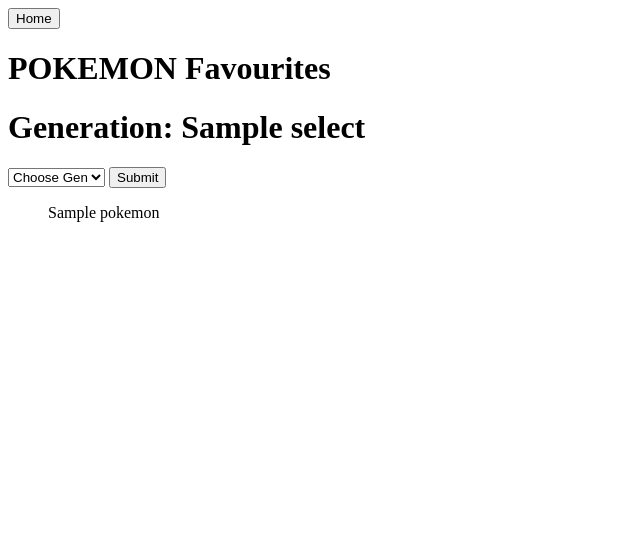
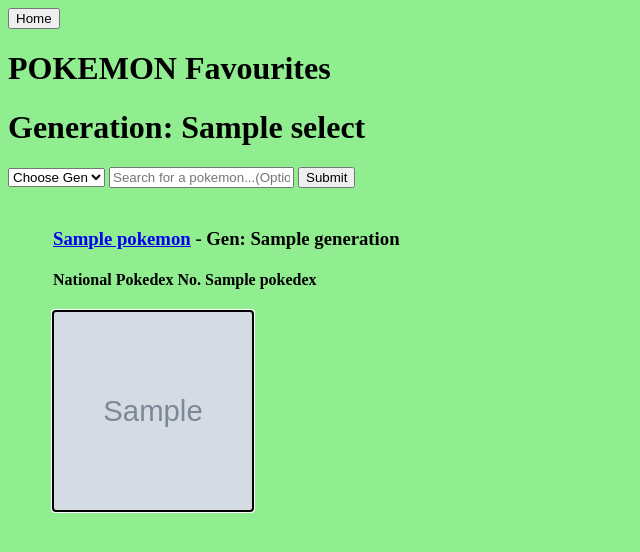
Before and after one commit to Lyrefox/GA-Project2-Pokemon, a Flask app: template templates/index.html in a window 1280 px wide. Shown: the top 552 px of the page, without its empty margins (0-640 px from the left). Run offline with Flask 2, Linux system fonts and the light colour scheme; the template is opened without the code that fills it: most values are stand-ins (such as "Sample title", 1, 10 or a date in 2020); grey boxes marked "Sample" are stand-in pictures.

Commit message:
pictures, pokedex number working. Filter via generation working. Search bar not working, sql not accepting (i think it is due to how python is formatting a string for an html input as sql text need to be in ' ' quotes

```diff
--- a/server.py
+++ b/server.py
@@ -16,21 +16,31 @@
 def main_gen():
     select = request.form.get('gen_choice')
     print(select)
+    name_search = request.form.get('pokesearch')
+    print(name_search)
+    # print(name)
     pokemon = []
-    if select == 'all':
-        db_data = sql_execute('SELECT name, generation, image, pokedex FROM pokemon ORDER BY pokedex ASC')
-        pokemon = []
+    if name_search == "":
+        if select == 'all':
+            db_data = sql_execute('SELECT name, generation, image, pokedex FROM pokemon ORDER BY pokedex ASC')
+            pokemon = []
+            for dbdata in db_data:
+                name, generation, image, pokedex = dbdata
+                pokemon.append([name, generation, image, pokedex])
+            return render_template('index.html', select=select, pokemon=pokemon)
+        else:
+            db_data = sql_execute('SELECT name, generation, image, pokedex FROM pokemon WHERE generation = %s ORDER BY pokedex ASC', [select])
+            for dbdata in db_data:
+                name, generation, image, pokedex = dbdata
+                pokemon.append([name, generation, image, pokedex])
+            return render_template('index.html', select=select, pokemon=pokemon)
+    else:
+        db_data = sql_execute(f'SELECT name, generation, image, pokedex FROM pokemon WHERE name = %s ORDER BY pokedex ASC', [name_search])
+        print(db_data)
         for dbdata in db_data:
             name, generation, image, pokedex = dbdata
             pokemon.append([name, generation, image, pokedex])
         return render_template('index.html', select=select, pokemon=pokemon)
-    else:
-        db_data = sql_execute('SELECT name, generation, image, pokedex FROM pokemon WHERE generation = %s ORDER BY pokedex ASC', [select])
-        for dbdata in db_data:
-            name, generation, image, pokedex = dbdata
-            pokemon.append([name, generation, image, pokedex])
-        return render_template('index.html', select=select, pokemon=pokemon)
-
 
 @app.route('/login')
 def login_form():
--- a/static/index.css
+++ b/static/index.css
@@ -1,5 +1,20 @@
-
+body {
+    background-color: lightgreen;
+}
 
 li {
     list-style: none;
+    padding: 5px;
 }
+ul {
+    display: flex;
+    flex-flow: row wrap;
+}
+img {
+    width: 200px;
+    height: 200px;
+    outline: auto;
+}
+#PokeName {
+    text-decoration: underline;
+}
--- a/templates/index.html
+++ b/templates/index.html
@@ -6,8 +6,8 @@
 <h1>Generation: {{select}}</h1>
 <form method="POST">
 
-    <select name="gen_choice">
-        <option value="none" disabled selected>Choose Gen</option>
+    <select name="gen_choice" required>
+        <option value="all" hidden selected>Choose Gen</option>
         <option value="all">All</option>
         <option value=1>I</option>
         <option value=2>II</option>
@@ -18,12 +18,16 @@
         <option value=7>VII</option>
         <option value=8>VIII</option>
     </select>
+
+    <input type="text" name="pokesearch" placeholder="Search for a pokemon...(Optional)">
     <input type="submit" name="submit_gen">
 </form>
 <ul>
     {% for name, generation, image, pokedex in pokemon %}
     <li>
-        {{name}}
+        <a href="/{{pokedex}}"><h3><span id="PokeName">{{name}}</span></a> - Gen: {{generation}}</h3>
+        <h4>National Pokedex No. {{pokedex}}</h4>
+        <img src="{{image}}" alt="Test">
     </li>
     {% endfor %}
 </ul>
```
